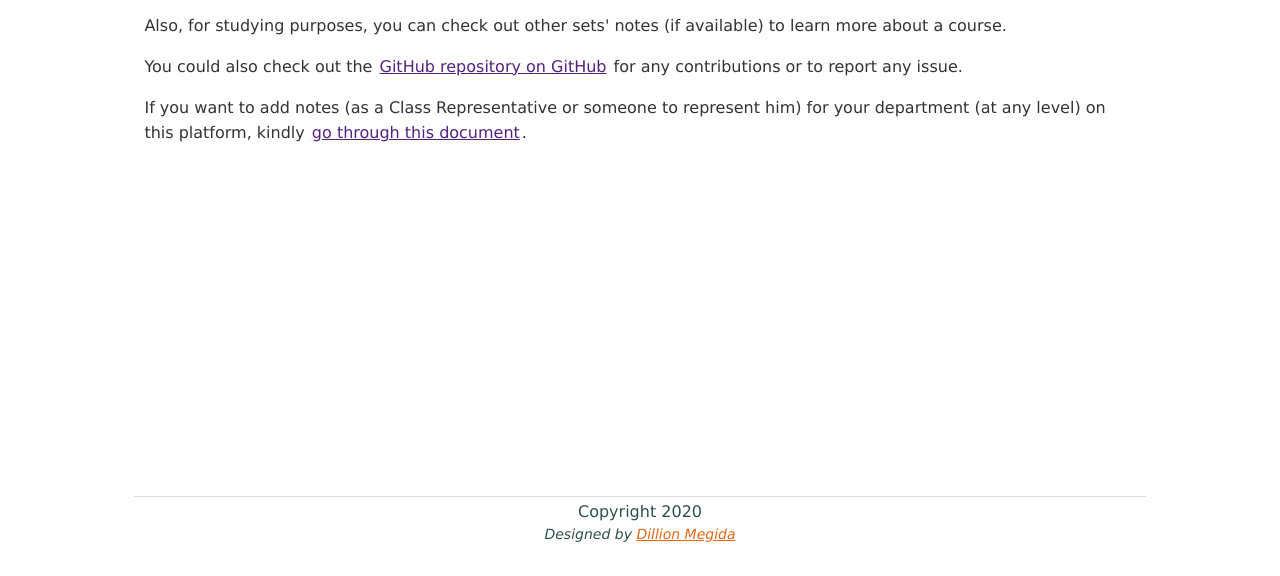
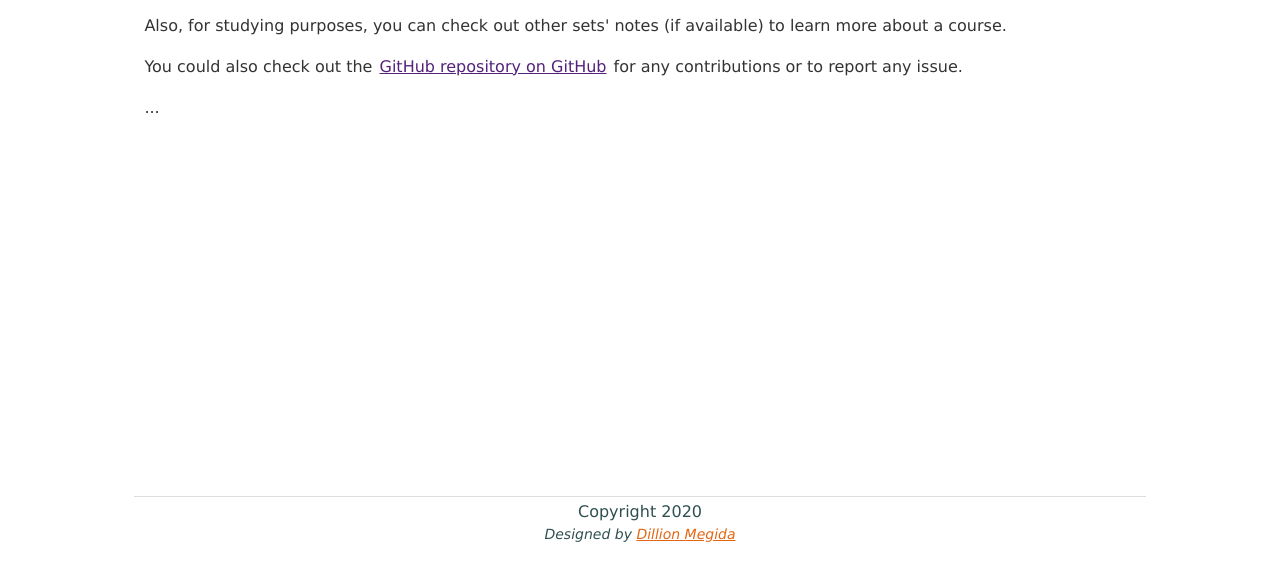
Before and after one commit to dillionmegida/kwasu-notes, a Gatsby site: page /about in a window 1280 px wide. Shown: the part 224-800 px from the top of the page. Built offline with nearby package versions, Linux system fonts and the light colour scheme; Gatsby itself is replaced by a stand-in of ours.

Commit message:
Remove adding note doc link

```diff
--- a/src/components/AddNote.js
+++ b/src/components/AddNote.js
@@ -6,6 +6,8 @@ const addDoc = {
 
 export default () => (
     <p>
-        If you want to add notes (as a Class Representative or someone to represent him) for your department (at any level) on this platform, kindly <a href={addDoc.link}>go through this document</a>.
+        {/* This is the google document on how to add notes. I removed it for now, so that I can reach the class representatiives directly for adding note. */}
+        {/* If you want to add notes (as a Class Representative or someone to represent him) for your department (at any level) on this platform, kindly <a href={addDoc.link}>go through this document</a>. */}
+        ...
     </p>
 )
```
